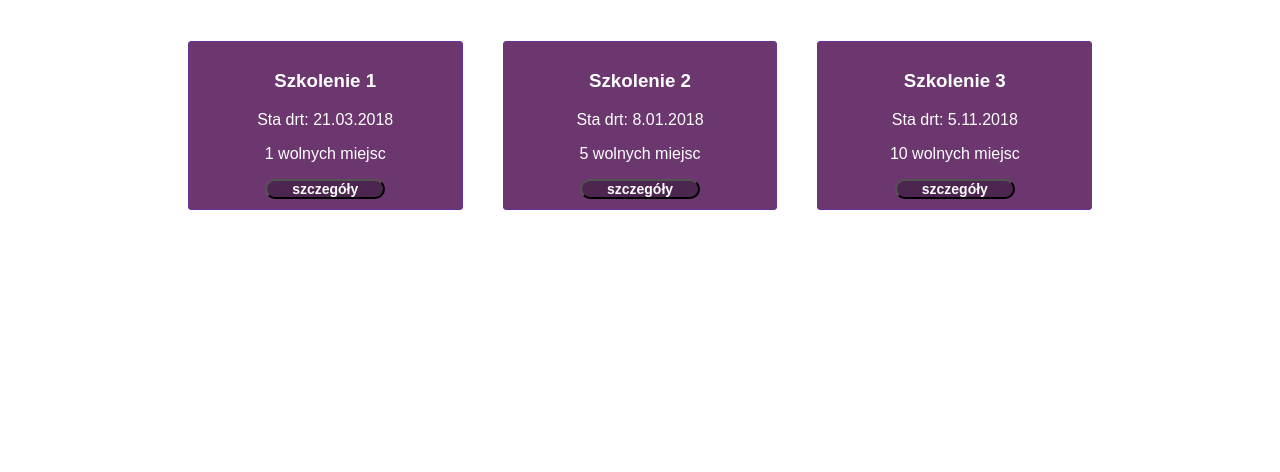
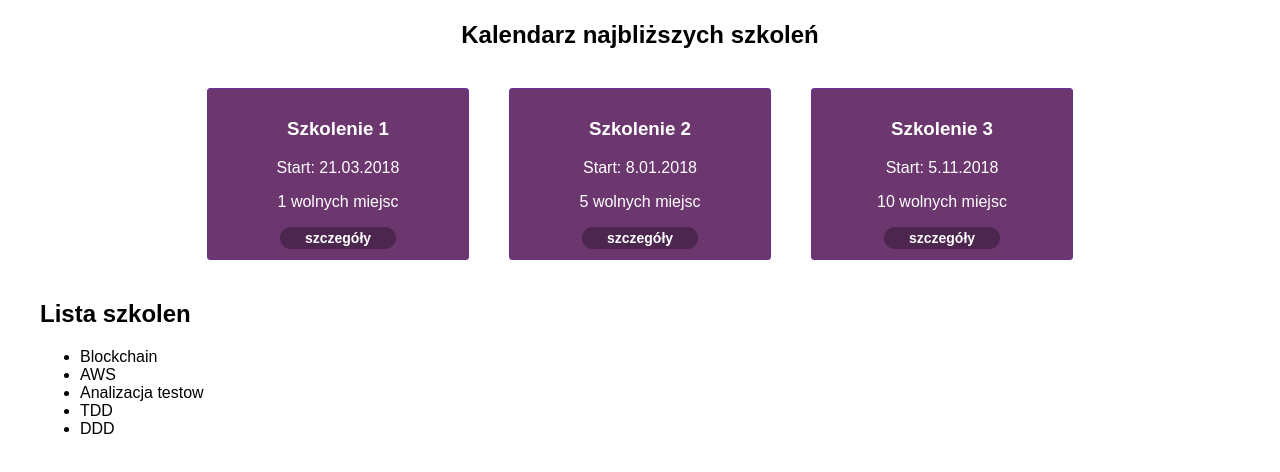
Before and after one commit to marina-ya/szkolenia, a Gatsby site: page / in a window 1280 px wide. Shown: the part 94-566 px from the top of the page. Built offline with nearby package versions, Linux system fonts and the light colour scheme; Gatsby itself is replaced by a stand-in of ours.

Commit message:
update structure

```diff
--- /dev/null
+++ b/src/components/Calendar/index.js
@@ -0,0 +1,46 @@
+import React from 'react'
+import PropTypes from 'prop-types'
+
+import * as Style from './styles'
+import { Section, Holder, Block, Button } from './styles'
+
+export default function CalendarList(props) {
+  return (
+    <Section>
+      <h2>Kalendarz najbliższych szkoleń</h2>
+      <Holder>
+        {props.events.map(event => (
+          <Block key={event.title}>
+            <h3>{event.title}</h3>
+            <p>Start: {event.date}</p>
+            <p>{event.free} wolnych miejsc</p>
+            <Button href={event.link}>szczegóły</Button>{' '}
+          </Block>
+        ))}
+      </Holder>
+    </Section>
+  )
+}
+
+CalendarList.defaultProps = {
+  events: [
+    {
+      title: 'Szkolenie 1',
+      link: 'url',
+      date: '21.03.2018',
+      free: '1',
+    },
+    {
+      title: 'Szkolenie 2',
+      link: 'url',
+      date: '8.01.2018',
+      free: '5',
+    },
+    {
+      title: 'Szkolenie 3',
+      link: 'url',
+      date: '5.11.2018',
+      free: '10',
+    },
+  ],
+}
--- a/src/components/CoursesBlocks/styles.js
+++ b/src/components/Calendar/styles.js
@@ -1,6 +1,11 @@
 import styled from 'styled-components'
 
-export const CoursesBlocks = styled.div`
+export const Section = styled.div`
+  max-width: 1200px;
+  margin: 0 auto;
+  text-align: center;
+`
+export const Holder = styled.div`
   display: flex;
   justify-content: center;
 `
@@ -12,16 +17,16 @@ export const Block = styled.div`
   background: #6c376f;
   color: #fff;
   width: 20%;
-  text-align: center;
 `
 export const Button = styled.button`
   color: white;
   font-size: 14px;
-
-  padding: 0 25px;
+  padding: 3px 25px;
   font-weight: bold;
   border-radius: 50px;
   cursor: pointer;
   background: #4c264f;
   outline-style: none;
+  outline: none;
+  border: none;
 `
--- a/src/components/CoursesBlocks/index.js
+++ /dev/null
@@ -1,42 +0,0 @@
-import React from 'react'
-import PropTypes from 'prop-types'
-
-import * as Style from './styles'
-
-export default function CoursesBlocks(props) {
-  return (
-    <Style.CoursesBlocks>
-      {props.events.map(event => (
-        <Style.Block key={event.title}>
-          <h3>{event.title}</h3>
-          <p>Sta drt: {event.date}</p>
-          <p>{event.free} wolnych miejsc</p>
-          <Style.Button href={event.link}>szczegóły</Style.Button>{' '}
-        </Style.Block>
-      ))}
-    </Style.CoursesBlocks>
-  )
-}
-
-CoursesBlocks.defaultProps = {
-  events: [
-    {
-      title: 'Szkolenie 1',
-      link: 'url',
-      date: '21.03.2018',
-      free: '1',
-    },
-    {
-      title: 'Szkolenie 2',
-      link: 'url',
-      date: '8.01.2018',
-      free: '5',
-    },
-    {
-      title: 'Szkolenie 3',
-      link: 'url',
-      date: '5.11.2018',
-      free: '10',
-    },
-  ],
-}
--- /dev/null
+++ b/src/components/CoursesList/index.js
@@ -0,0 +1,20 @@
+import React from 'react'
+import PropTypes from 'prop-types'
+
+import * as Style from './styles'
+import { Section } from './styles'
+
+export default function CoursesList(props) {
+  return (
+    <Section>
+      <h2>Lista szkolen</h2>
+      <ul>
+        <li>Blockchain</li>
+        <li>AWS</li>
+        <li>Analizacja testow</li>
+        <li>TDD</li>
+        <li>DDD</li>
+      </ul>
+    </Section>
+  )
+}
--- /dev/null
+++ b/src/components/CoursesList/styles.js
@@ -0,0 +1,10 @@
+import styled from 'styled-components'
+
+export const Section = styled.div`
+  max-width: 1200px;
+  margin: 0 auto;
+`
+export const Holder = styled.div`
+  display: flex;
+  justify-content: center;
+`
--- a/src/pages/index.js
+++ b/src/pages/index.js
@@ -1,7 +1,8 @@
 import React from 'react'
 import Link from 'gatsby-link'
 import Header from '../components/Header'
-import CoursesBlocks from '../components/CoursesBlocks'
+import CoursesList from '../components/CoursesList'
+import CalendarList from '../components/Calendar'
 import styled, { injectGlobal } from 'styled-components'
 injectGlobal`
   html,body {
@@ -16,7 +17,8 @@ injectGlobal`
 const IndexPage = () => (
   <div>
     <Header />
-    <CoursesBlocks />
+    <CalendarList />
+    <CoursesList />
   </div>
 )
 
```
